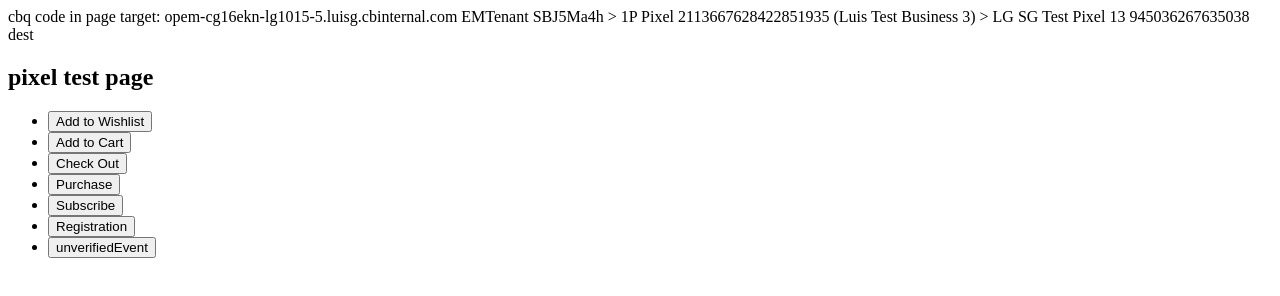
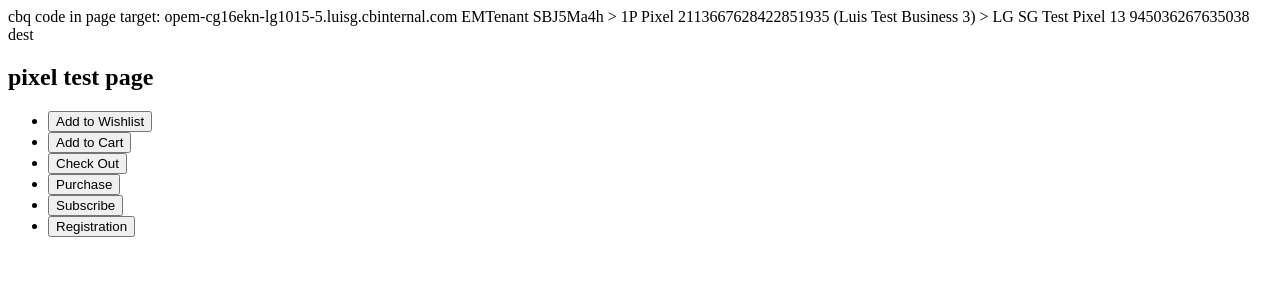
Before and after one commit to cbmeta/lg-testsite5, a plain HTML site: page index.html in a window 1280 px wide. Drawn offline with Linux system fonts and the light colour scheme.

Commit message:
Update index.html

```diff
--- a/index.html
+++ b/index.html
@@ -33,13 +33,13 @@ EMTenant SBJ5Ma4h > 1P Pixel 2113667628422851935 (Luis Test Business 3) > LG SG
         <li><button id="subcribeButton" type="button">Subscribe</button></li>
         <li><button id="registrationButton" type="button">Registration</button></li>
 
-        <li><button id="unverifiedEvent_button" type="button">unverifiedEvent</button></li>
 
 
     </ul>
     </div>
+<script type="text/javascript">
 
-<script type="text/javascript">
+
 document.getElementById('addToWishlistButton').addEventListener('click', function() {
   cbq('track', 'AddToWishlist');
 }, false);
@@ -67,9 +67,5 @@ document.getElementById('registrationButton').addEventListener('click', function
   cbq('track', 'CompleteRegistration');
 }, false);
 
-
-    document.getElementById('unverifiedEvent_button').addEventListener('click', function() {cbq('track', 'unverifiedEvent', {value: 100,currency: 'USD',ssn:'11223333'  }) }, false);
-
-
 </script>
 </body>
```
